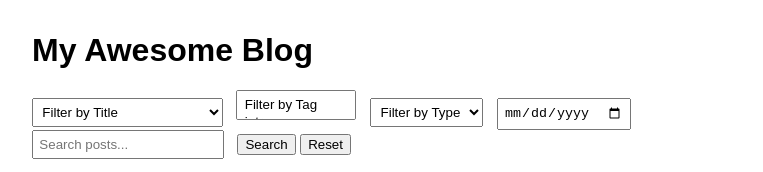
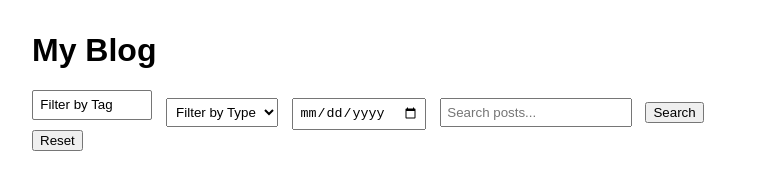
Before and after one commit to blake437/Blog, a plain HTML site: page index.html in a window 1280 px wide. Shown: the top 172 px of the page, without its empty margins (258-1021 px from the left). Drawn offline with Linux system fonts and the light colour scheme.

Commit message:
Update index.html
Signed-off-by: Blake Arnold <blake.arnold@mail.com>

```diff
--- a/index.html
+++ b/index.html
@@ -17,9 +17,6 @@
 <body>
   <h1 id="blog-title">Loading...</h1>
   <div class="controls">
-    <select id="filter-titles">
-      <option value="">Filter by Title</option>
-    </select>
     <select id="filter-tags" multiple size="1" style="min-width:120px;">
       <option value="">Filter by Tag</option>
     </select>
@@ -35,7 +32,7 @@
 
 <script>
 const blogData = {
-  "title": "My Awesome Blog",
+  "title": "My Blog",
   "posts": [
     {
       "title": "First Post",
```
